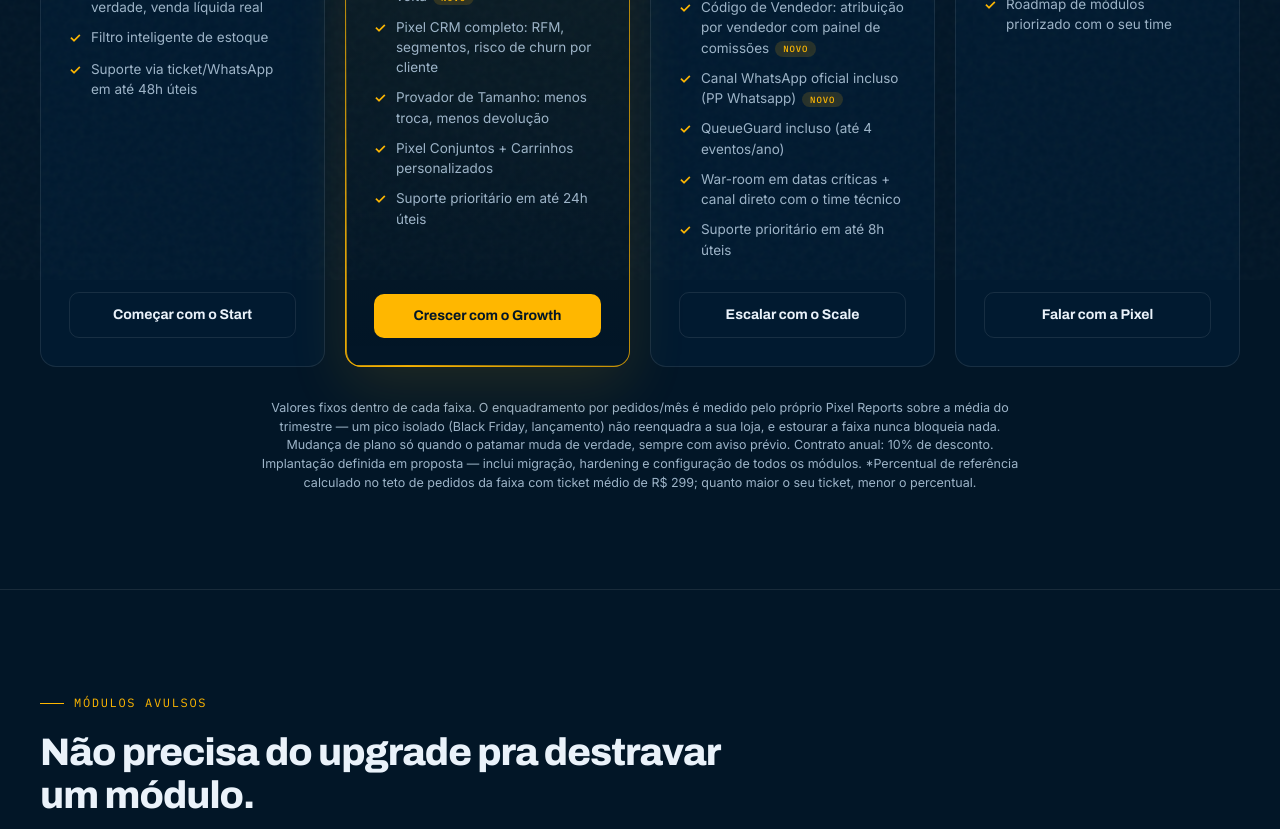
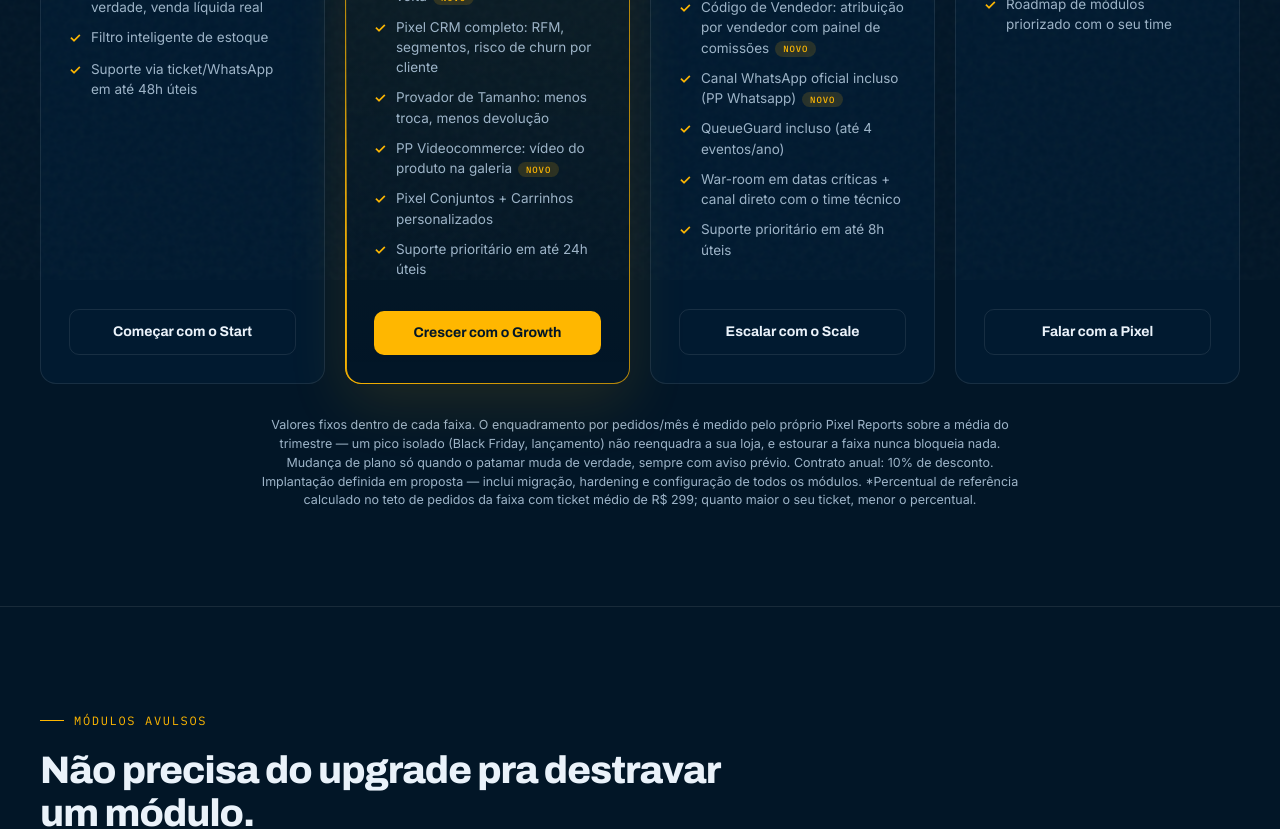
Before and after one commit to pixelpartnersbr/website-pixel, a Next.js app: page /planos in a window 1280 px wide. Shown: the part 960-1789 px from the top of the page. Built offline with nearby package versions, Linux system fonts and the light colour scheme.

Commit message:
Add files via upload

```diff
--- a/components/Marquee.tsx
+++ b/components/Marquee.tsx
@@ -4,7 +4,7 @@
 const items = [
   "PrimePress", "QueueGuard", "Order Shield", "Product Shield", "Pixel Reports",
   "Pixel CRM", "PP Whatsapp", "Provador de Tamanho", "Pixel Conjuntos",
-  "Filtro Inteligente", "Carrinhos Personalizados", "Fidelização + Cashback", "Atacado B2B", "Código de Vendedor",
+  "Filtro Inteligente", "Carrinhos Personalizados", "Fidelização + Cashback", "Atacado B2B", "Código de Vendedor", "PP Videocommerce",
 ];
 
 export default function Marquee() {
--- a/components/Plataforma.tsx
+++ b/components/Plataforma.tsx
@@ -39,6 +39,7 @@
     num: "04", title: "Conversão",
     desc: "Recursos de plataforma fechada, construídos sob medida para moda e varejo brasileiro.",
     mods: [
+      { name: "PP Videocommerce", desc: "Vídeo do produto direto na galeria, logo após a capa — a peça em movimento, integrado ao Pixel Gallery. O vídeo vende o caimento que a foto não mostra." },
       { name: "Provador de Tamanho", desc: "Provador virtual com silhueta corporal, tabela híbrida de medidas e motor de recomendação — inclusive para calçados. Menos troca, menos devolução." },
       { name: "Pixel Conjuntos", desc: "Kits e conjuntos de produtos com montagem visual, variações sincronizadas e regras de estoque de verdade." },
       { name: "Filtro inteligente de estoque", desc: "Navegação por atributo que respeita o estoque real de cada variação. O cliente nunca clica em algo que não existe." },
--- a/components/Pricing.tsx
+++ b/components/Pricing.tsx
@@ -34,6 +34,7 @@
       { t: "Fidelização + Cashback: pontos e saldo que trazem o cliente de volta", novo: true },
       { t: "Pixel CRM completo: RFM, segmentos, risco de churn por cliente" },
       { t: "Provador de Tamanho: menos troca, menos devolução" },
+      { t: "PP Videocommerce: vídeo do produto na galeria", novo: true },
       { t: "Pixel Conjuntos + Carrinhos personalizados" },
       { t: "Suporte prioritário em até 24h úteis" },
     ],
--- a/components/PricingAvulsos.tsx
+++ b/components/PricingAvulsos.tsx
@@ -10,6 +10,7 @@
   { id: "fid", name: "Fidelização + Cashback", desc: "Pontos e saldo que trazem o cliente de volta sozinho", price: 299, tier: "Growth" },
   { id: "prov", name: "Provador de Tamanho", desc: "Recomendação de tamanho: menos troca, menos devolução", price: 249, tier: "Growth" },
   { id: "conj", name: "Pixel Conjuntos + Carrinhos", desc: "Kits com preço fechado e carrinhos pré-montados", price: 199, tier: "Growth" },
+  { id: "video", name: "PP Videocommerce", desc: "Vídeo do produto na galeria — a peça em movimento no PDP", price: 199, tier: "Growth" },
   { id: "atac", name: "Módulo Atacadista", desc: "Canal B2B: tabela de atacado, pedido mínimo, catálogo fechado", price: 549, tier: "Scale" },
   { id: "vend", name: "Código de Vendedor", desc: "Atribuição por vendedor com painel de comissões e ranking", price: 399, tier: "Scale" },
 ];
--- a/components/site/config.ts
+++ b/components/site/config.ts
@@ -1,5 +1,5 @@
 // ⚙️ AJUSTE AQUI: dados de contato e estatísticas do site institucional
-export const BUILD = "1.15.0";
+export const BUILD = "1.16.0";
 
 export const SITE = {
   whatsapp: "5527996520301",
```
